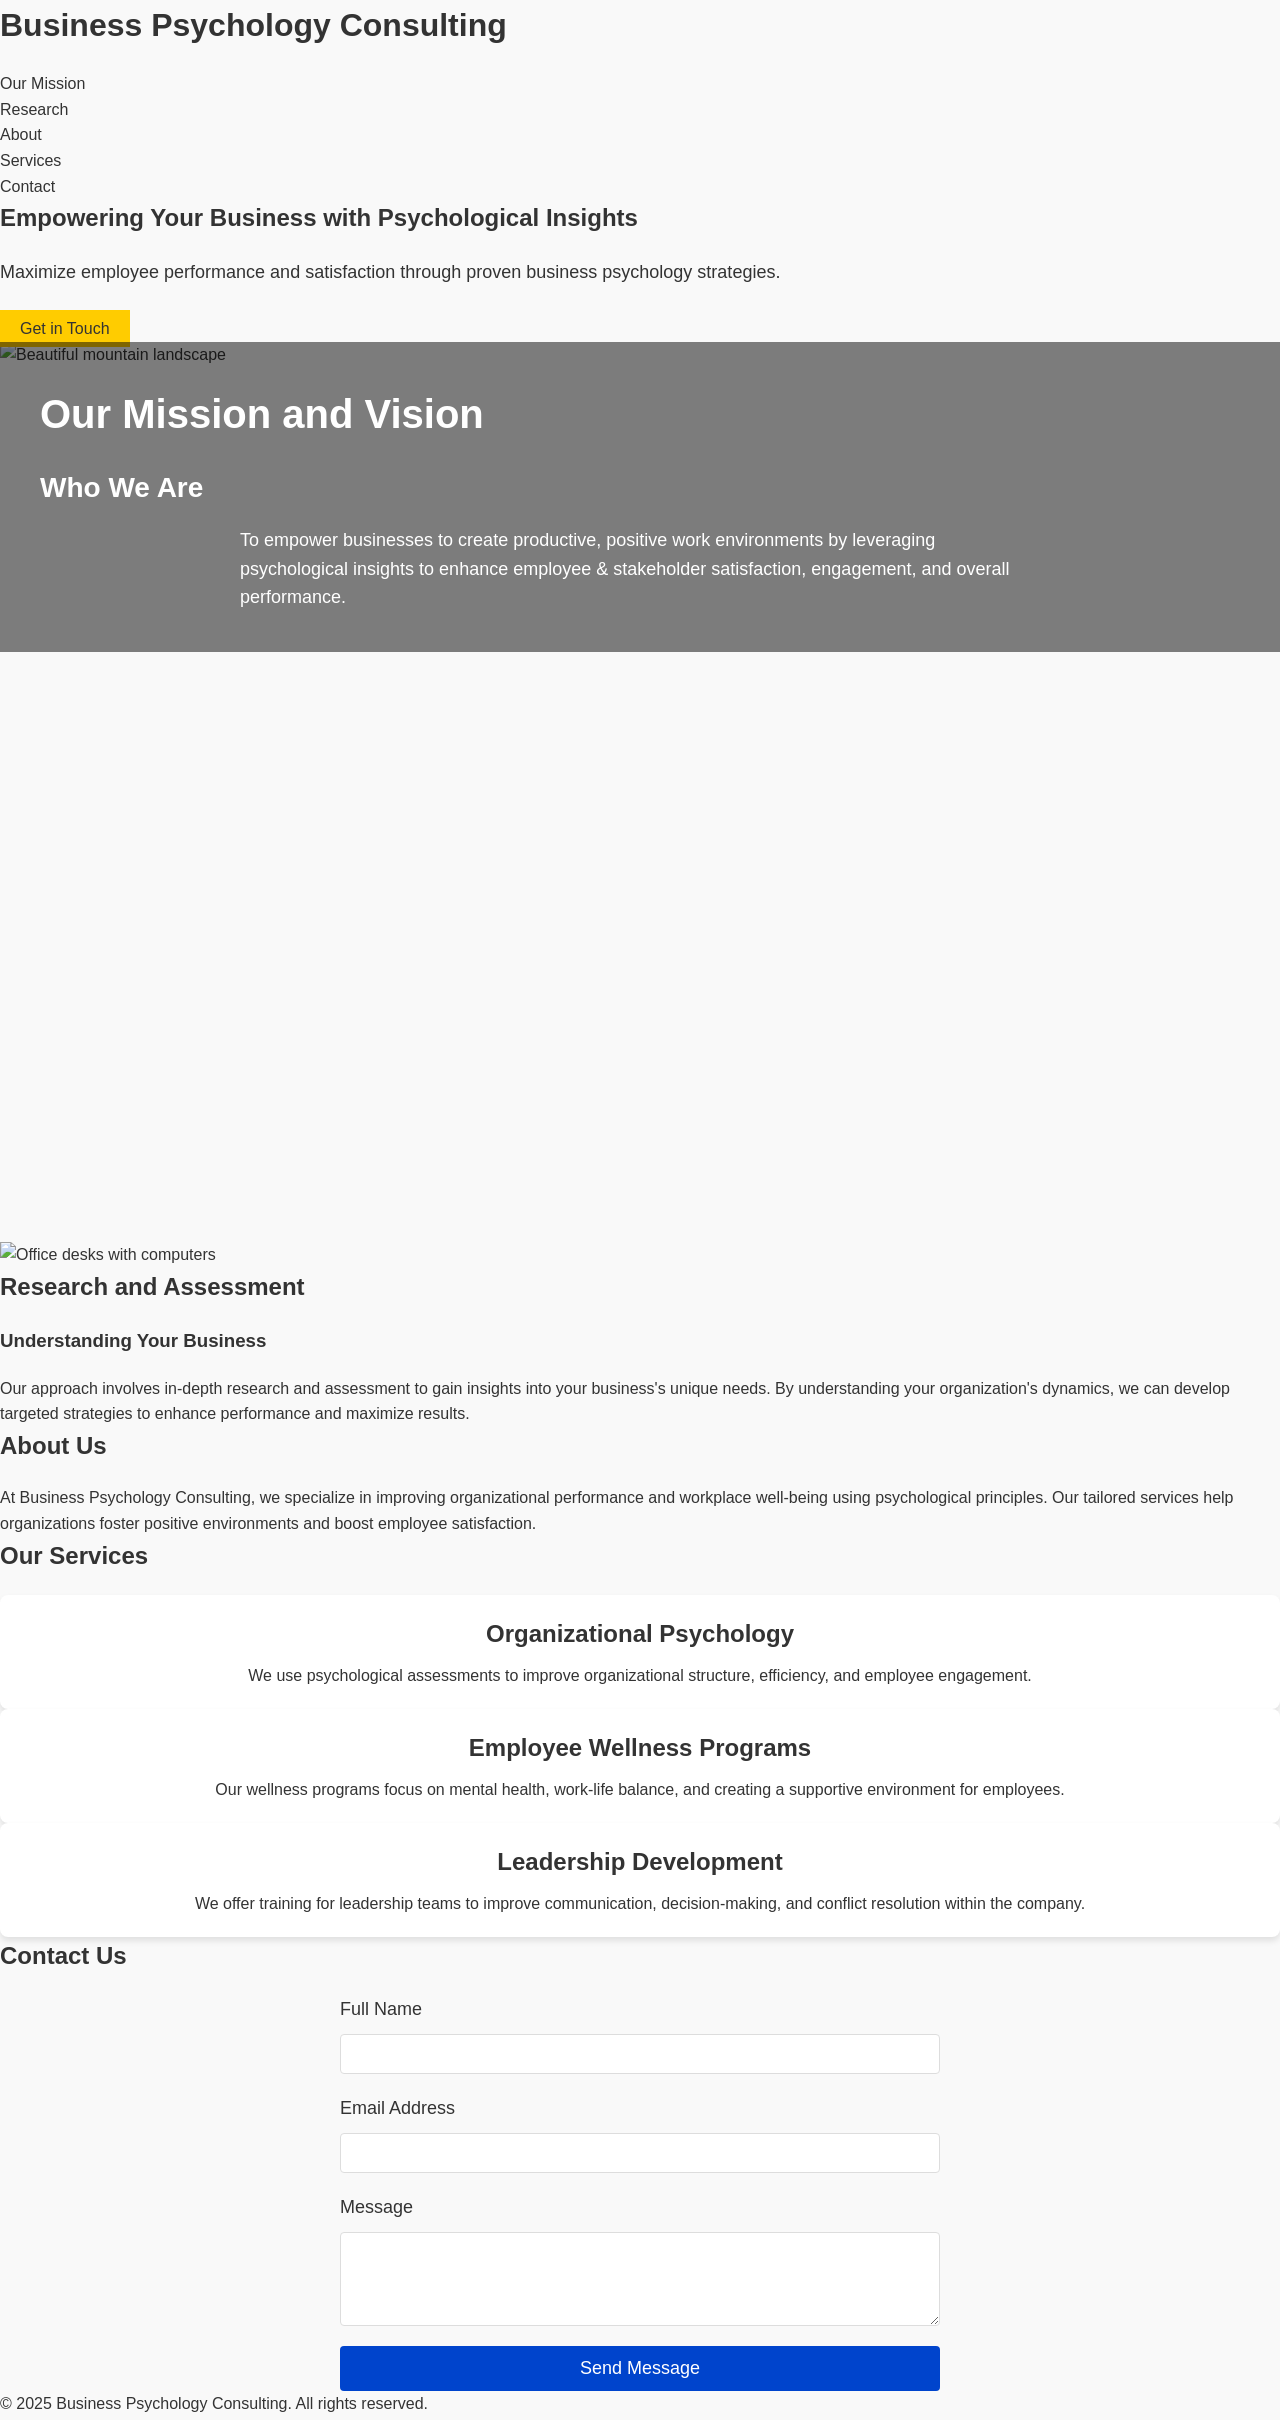
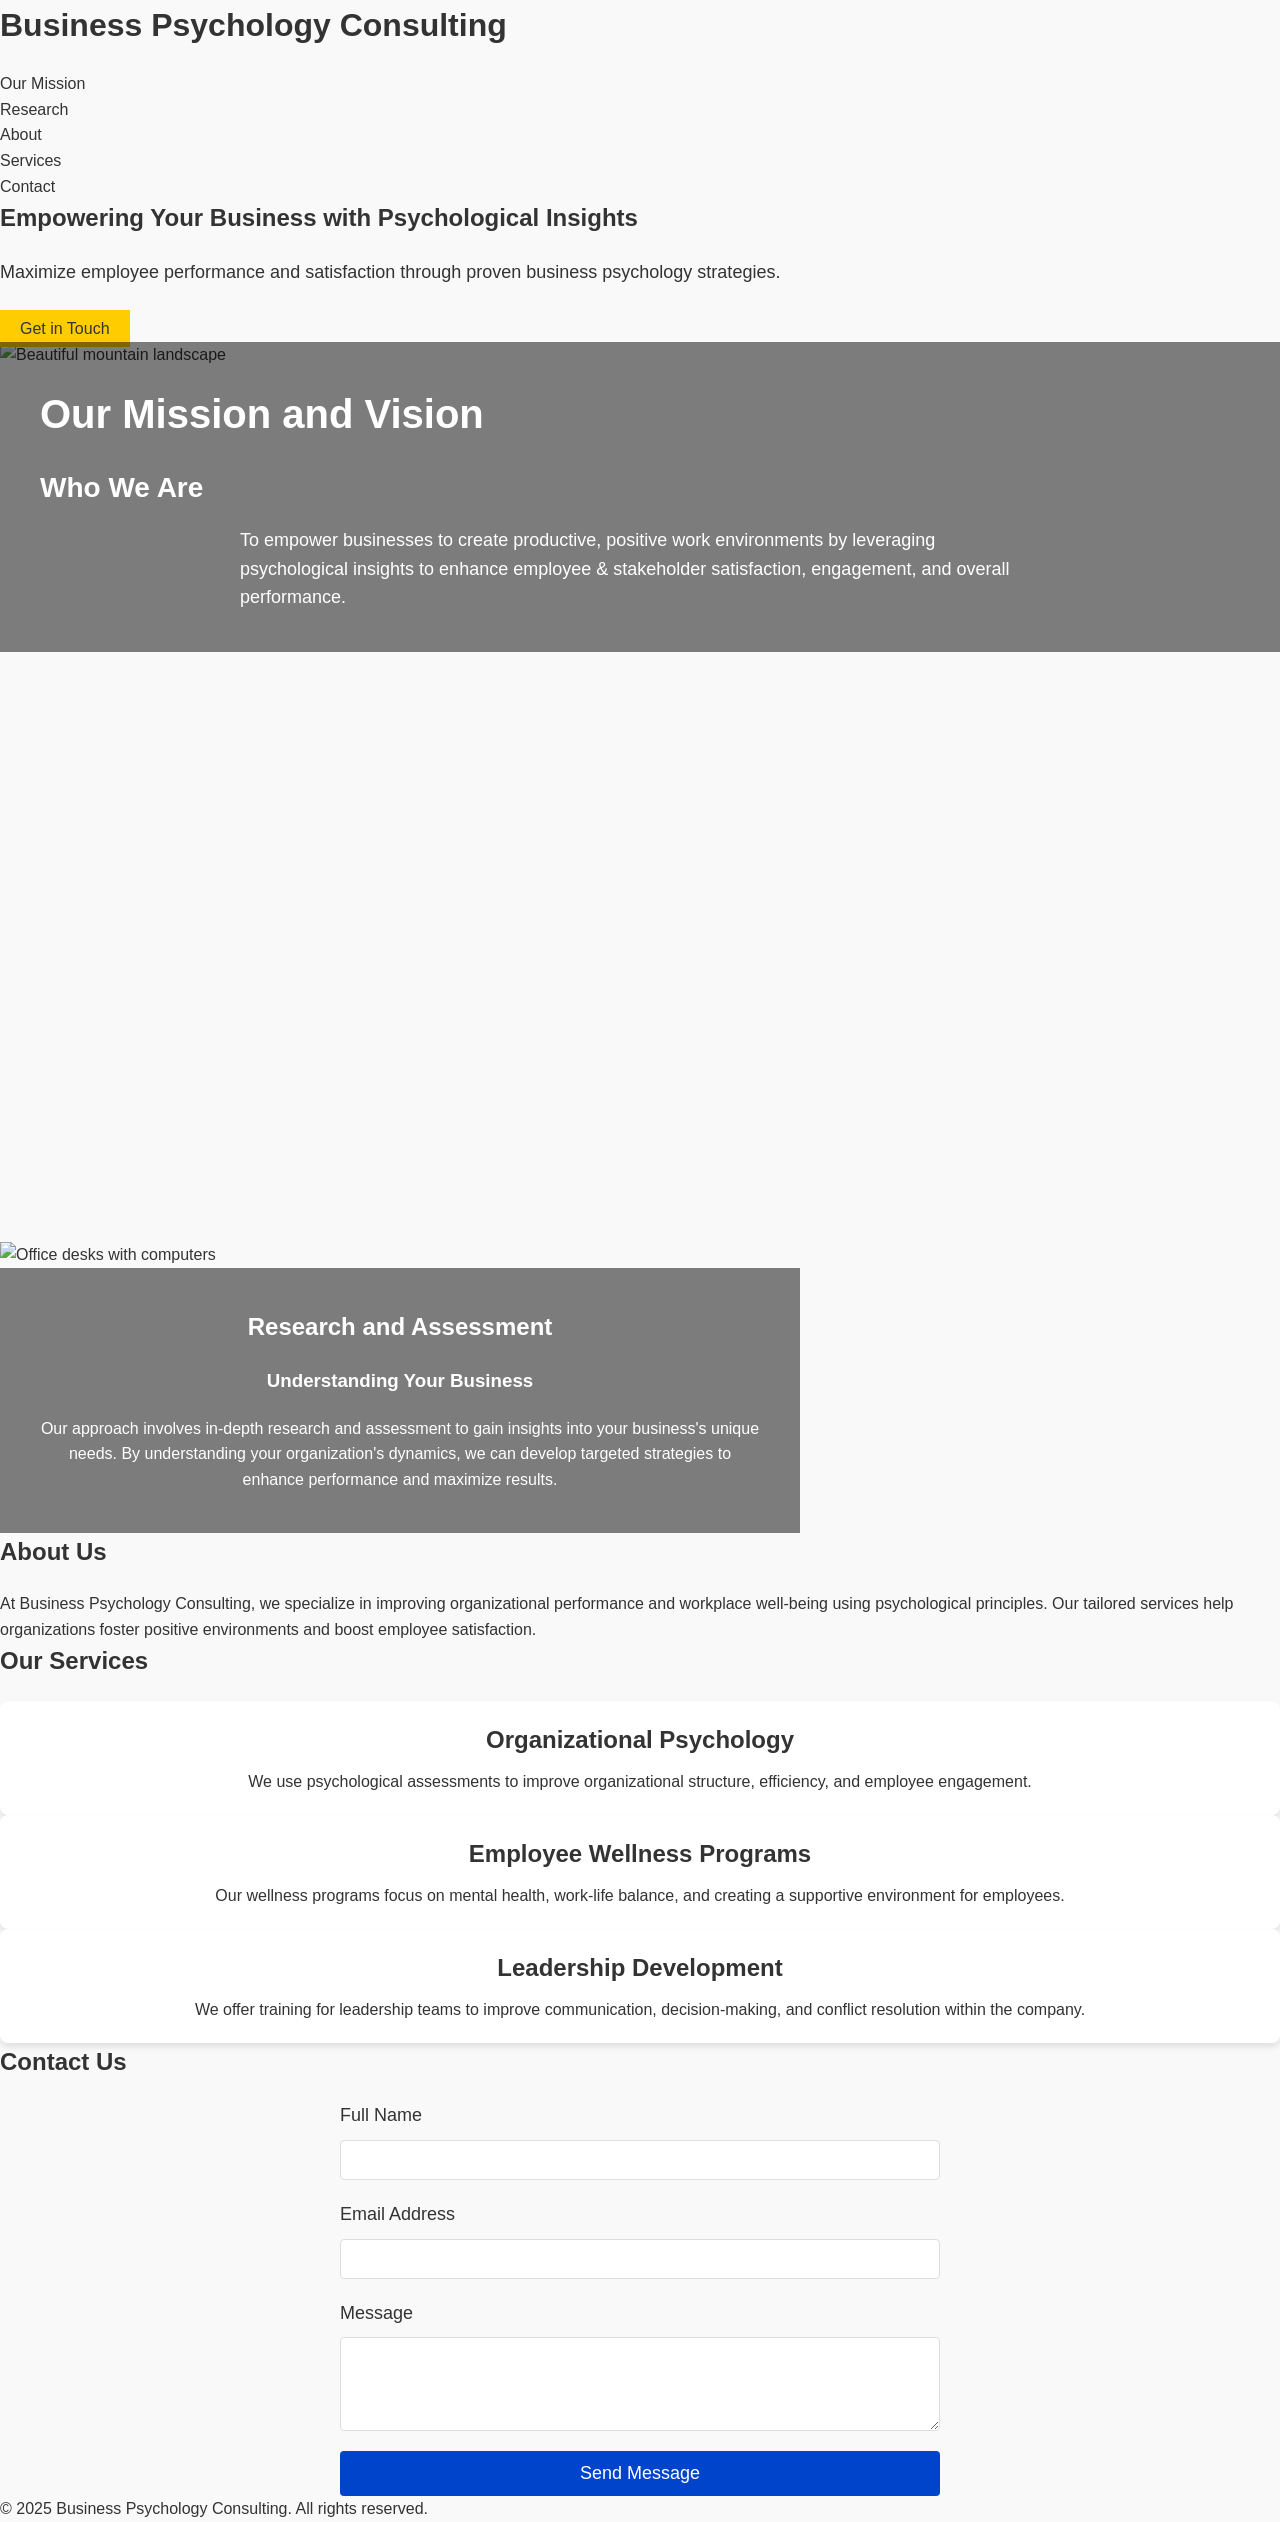

Update style.css

--- a/css/style.css
+++ b/css/style.css
@@ -122,7 +122,11 @@ h1, h2, h3 {
 
 .research-section {
     position: relative;
+    min-height: 500px;      /* same height as the mission section */
     padding: 60px 20px;
+    display: flex;
+    justify-content: center;
+    align-items: center;
     overflow: hidden;
 }
 
@@ -136,6 +140,20 @@ h1, h2, h3 {
     width: 100%;
     height: 100%;
     object-fit: cover;
+}
+
+.research-content {
+    max-width: 800px;
+    padding: 40px;
+    background: rgba(0, 0, 0, 0.5);
+    color: #fff;
+    text-align: center;
+}
+
+.research-content h2,
+.research-content h3,
+.research-content p {
+    color: #fff;
 }
 
 /* ============================================
